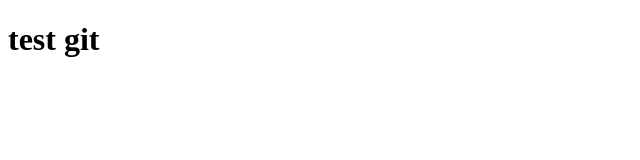
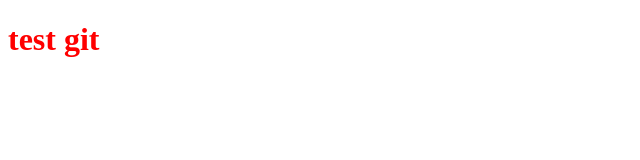
Before and after one commit to rach-hazgui/test, a plain HTML site: page index.html in a window 1280 px wide. Shown: the whole page, without its empty margins (0-640 px from the left). Drawn offline with Linux system fonts and the light colour scheme.

Commit message:
change color test

```diff
--- a/index.html
+++ b/index.html
@@ -5,6 +5,6 @@
     <title>Title</title>
 </head>
 <body>
-<h1>test git</h1>
+<h1 style="color: red">test git</h1>
 </body>
 </html>
```
